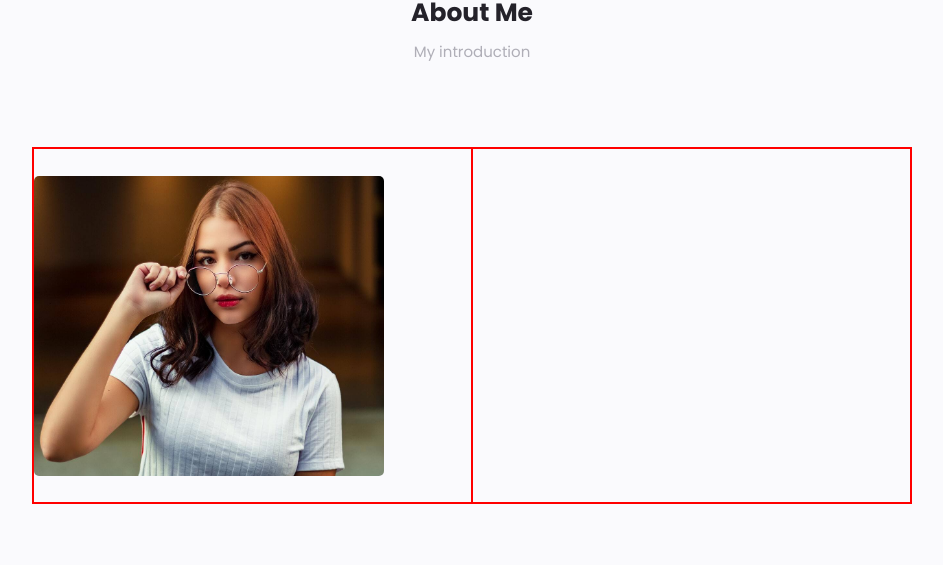
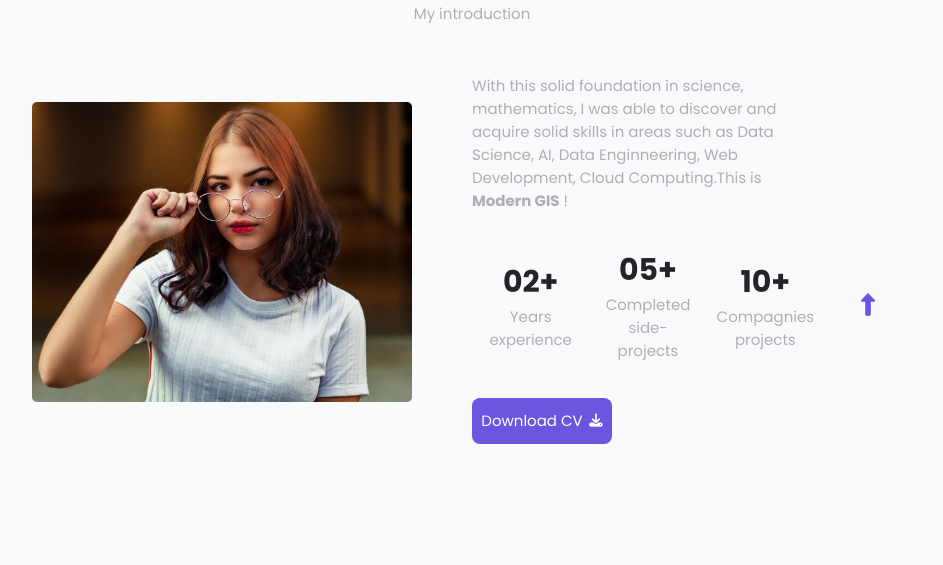
Before and after one commit to MKrouma/GMC-LabPhase, a plain HTML site: page index.html in a window 1280 px wide. Shown: the part 692-1257 px from the top of the page, without its empty margins (168-1111 px from the left). After the commit the page ends 1207 px from the top, so only its background shows below. Drawn offline with Linux system fonts and the light colour scheme.

Commit message:
about me done - add icons

```diff
--- a/assets/css/style.css
+++ b/assets/css/style.css
@@ -31,7 +31,7 @@ h1{
 }
 
 h2{
-    font-size: 25px;
+    font-size: 30px;
     font-weight: 700;
 }
 
@@ -43,6 +43,23 @@ p{
 a{
     color: var(--title-black);
     text-decoration: none;
+}
+
+button{
+    height: 46px;
+    width: 140px;
+    size: 20px;
+
+    border-radius: 8px;
+    border-color: var(--others-purple);
+    border: none;
+
+    color: white;
+    background-color: var(--others-purple);
+
+    display: flex;
+    justify-content: center;
+    align-items: center;
 }
 
 .container {
@@ -178,22 +195,7 @@ a{
 }
 
 .hm-btn-contact{
-    height: 46px;
-    width: 140px;
-    size: 20px;
-
-    border-radius: 8px;
-    border-color: var(--others-purple);
-    border: none;
-
-    color: white;
-    background-color: var(--others-purple);
-
     margin-top: 2.5em;
-
-    display: flex;
-    justify-content: center;
-    align-items: center;
 }
 
 .hm-btn-contact i{
@@ -292,14 +294,14 @@ a{
 } */
 
 .about{
-    height: 600px;
+    height: 550px;
     width: 100%;
 
-    padding: 3em 0;
+    /* padding: 3em 0; */
 }
 
 .about-up{
-    height: 30%;
+    height: 20%;
     width: 100%;
 }
 
@@ -309,15 +311,23 @@ a{
     justify-content: center;
     align-items: center;
 }
+
+.abt-up-title h2 a{
+    text-decoration: none;
+    border: none;
+}
+
 .abt-up-title p{
     margin-top: 0.5em;
     color: var(--text-gray-weight);
 }
 
+/* .about-down, .abt-down-left, .abt-down-right,
+.abt-dr-1, .abt-dr-2, .abt-dr-3, .abtdr2-left, .abtdr2-right,
+.abtdr2-l-numbers{
+    border: 1px solid red;
+} */
 
-.about-down, .abt-down-left, .abt-down-right{
-    border: 1px solid red;
-}
 .about-down{
     height: 70%;
     width: 100%;
@@ -338,7 +348,7 @@ a{
 
 .abt-down-left img{
     height: 300px;
-    width: 350px;
+    width: 380px;
 
     border-radius: 5px;
 }
@@ -347,3 +357,92 @@ a{
     height: 100%;
     width: 50%;
 }
+
+.abt-dr-1{
+    height: 40%;
+    width: 80%;
+}
+
+.abt-dr-2{
+    height: 40%;
+    width: 100%;
+
+    display: flex;
+    justify-content: start;
+    align-items: center;
+}
+
+.abtdr2-left{
+    height: 80%;
+    width: 80%;
+
+    display: flex;
+    justify-content: space-around;
+    align-items: center;
+}
+
+.abtdr2-l-numbers{
+    height: 100%;
+    width: 28%;
+
+    display: flex;
+    flex-direction: column;
+    justify-content: center;
+    align-items: center;
+}
+
+.number{
+    font-size: 30px;
+    font-weight: 700;
+}
+
+.number-description{
+    text-align: center;
+    color: var(--text-gray-weight);
+}
+
+.abtdr2-right{
+    height: 80%;
+    width: 20%;
+
+    display: flex;
+    justify-content: center;
+    align-items: center;
+}
+
+.abtdr2-right a i{
+    color: var(--others-purple);
+}
+
+.abt-dr-3{
+    height: 20%;
+    width: 100%;
+
+    display: flex;
+    justify-content: start;
+    align-items: center;
+}
+
+.hm-btn-contact{
+    height: 46px;
+    width: 140px;
+    size: 20px;
+
+    border-radius: 8px;
+    border-color: var(--others-purple);
+    border: none;
+
+    color: white;
+    background-color: var(--others-purple);
+
+    margin-top: 2.5em;
+
+    display: flex;
+    justify-content: center;
+    align-items: center;
+}
+
+.abt-btn-download i{
+    color: white;
+    padding-left: 0.5em;
+}
--- a/index.html
+++ b/index.html
@@ -20,7 +20,7 @@
 
             <div class="nav-bar-right">
                 <div class="nav-features" id="home-init"><a href="">Home</a></div>
-                <div class="nav-features"><a href="">About</a></div>
+                <div class="nav-features"><a href="#about-hyperlink">About</a></div>
                 <div class="nav-features"><a href="">Experience</a></div>
                 <div class="nav-features"><a href="">Skills</a></div>
                 <div class="nav-features"><a href="">Portfolio</a></div>
@@ -83,7 +83,7 @@
             <section class="about">
                 <div class="about-up">
                     <div class="abt-up-title">
-                        <h2>About Me</h2>
+                        <h2><a href="" id="about-hyperlink">About Me</a></h2>
                         <p>My introduction</p>
                     </div>
                 </div>
@@ -92,7 +92,37 @@
                     <div class="abt-down-left">
                         <img src="assets/img/about.jpg" alt="about">
                     </div>
-                    <div class="abt-down-right"></div>
+                    <div class="abt-down-right">
+                        <div class="abt-dr-1">
+                            <p class="job-position">
+                                With this solid foundation in science, mathematics, I was able to discover and
+                                acquire solid skills in areas such as Data Science, AI, Data Enginneering,
+                                Web Development, Cloud Computing.This is <strong>Modern GIS</strong> !
+                            </p>
+                        </div>
+                        <div class="abt-dr-2">
+                            <div class="abtdr2-left">
+                                <div class="abtdr2-l-numbers">
+                                    <p class="number">02+</p>
+                                    <p class="number-description">Years experience</p>
+                                </div>
+                                <div class="abtdr2-l-numbers">
+                                    <p class="number">05+</p>
+                                    <p class="number-description">Completed side-projects</p>
+                                </div>
+                                <div class="abtdr2-l-numbers">
+                                    <p class="number">10+</p>
+                                    <p class="number-description">Compagnies projects</p>
+                                </div>
+                            </div>
+                            <div class="abtdr2-right">
+                                <a href=""><i class="fa-sharp fa-solid fa-up-long fa-xl"></i></a>
+                            </div>
+                        </div>
+                        <div class="abt-dr-3">
+                            <button class="abt-btn-download"><p>Download CV</p><i class="fa-solid fa-download"></i></button>
+                        </div>
+                    </div>
                 </div>
             </section>
         </main>
```
Also changed, not shown: 1 other file.
